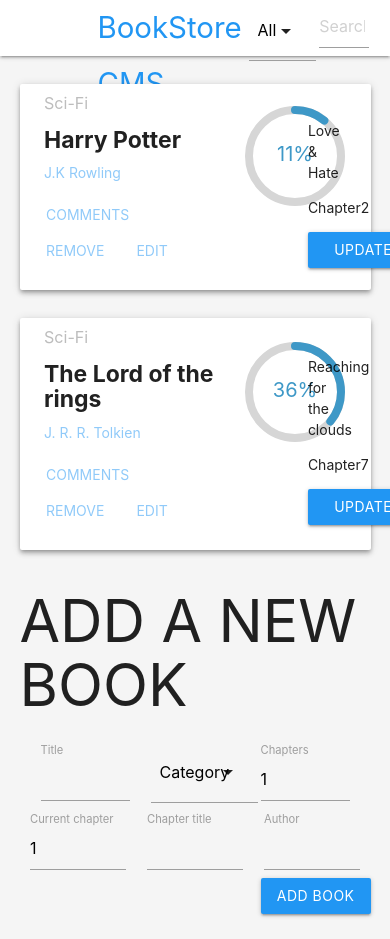
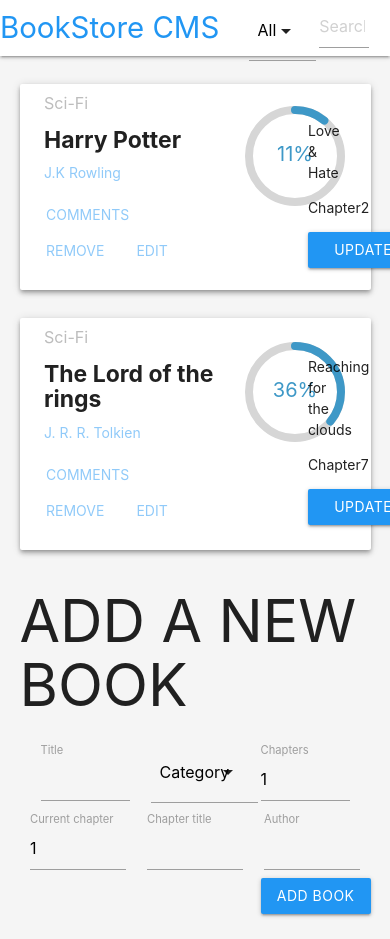
Before and after one commit to cvilla714/bookstore-react-redux, a React (Create React App) app: page / in a window 390 px wide. Shown: the top 939 px of the page. Built offline with nearby package versions, Linux system fonts and the light colour scheme.

Commit message:
Fix navbar overlap

```diff
--- a/src/components/App.css
+++ b/src/components/App.css
@@ -68,3 +68,10 @@ body {
 .card {
   margin-top: 2rem !important;
 }
+
+@media only screen and (max-width: 992px) {
+  nav .brand-logo {
+    left: 0 !important;
+    transform: translateX(0) !important;
+  }
+}
```
